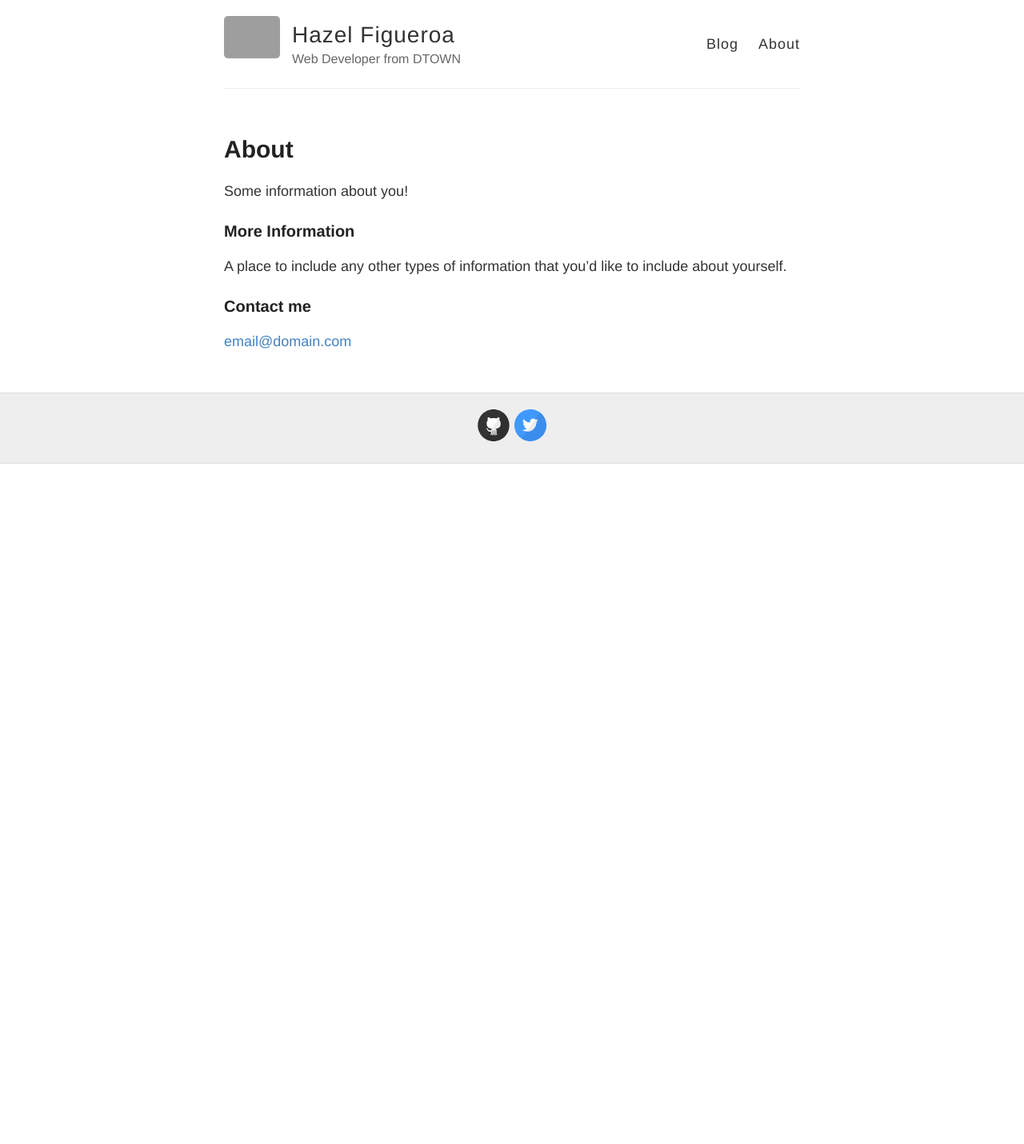
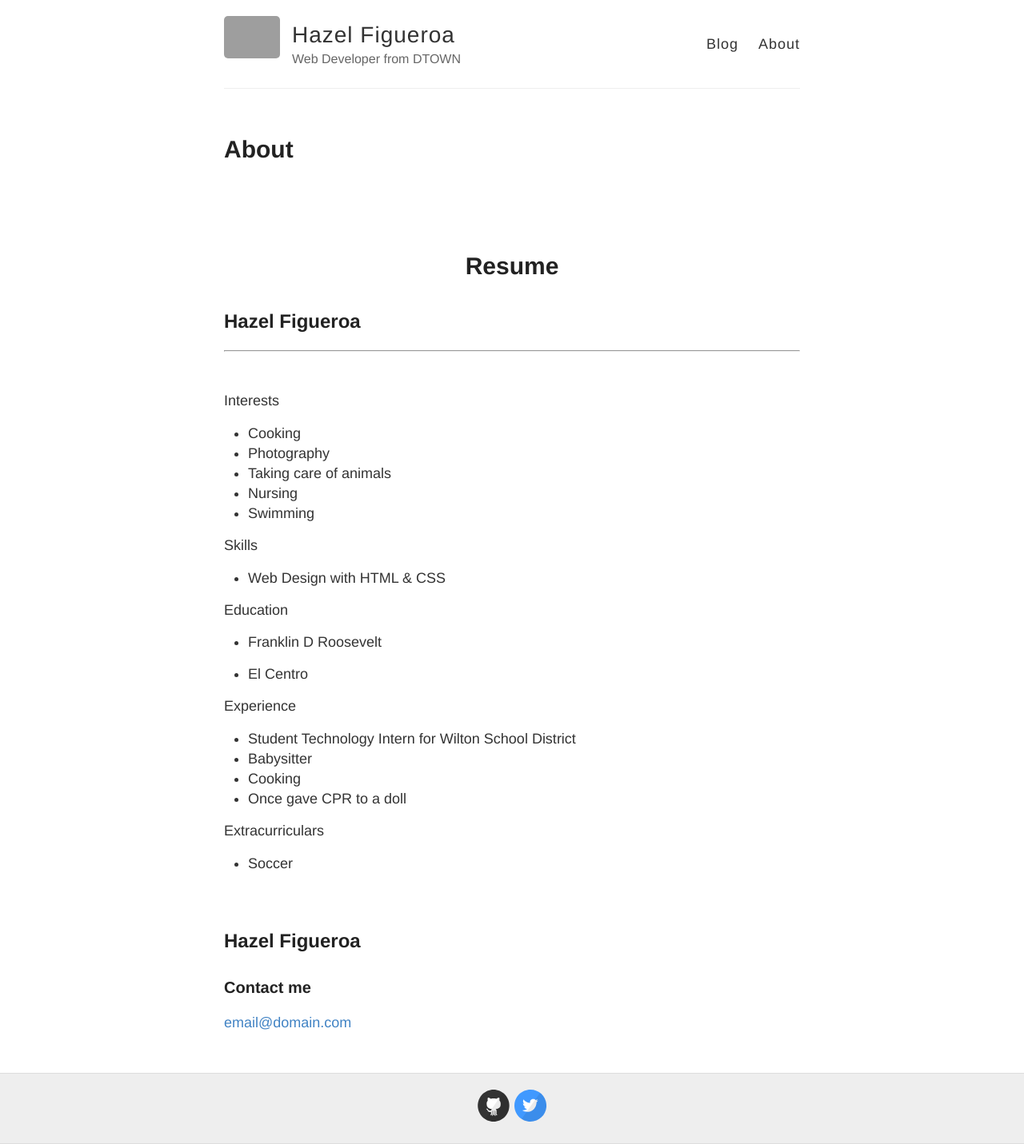
Before and after one commit to haazelv/haazelv.github.io, a Jekyll site: the page built from about.md, in a window 1280 px wide. Shown: the whole page at 80% size. Built offline with Jekyll 4.4.1, drawn with Linux system fonts in a browser that asks for light colours; before the commit the page ends 900 px from its top, so only the background shows below that; grey boxes are pictures that could not be loaded.

Commit message:
Update about.md

```diff
--- a/about.md
+++ b/about.md
@@ -4,11 +4,47 @@ title: About
 permalink: /about/
 ---
 
-Some information about you!
-
-### More Information
-
-A place to include any other types of information that you'd like to include about yourself.
+<div id="header">&nbsp;</div>
+<div class="left">&nbsp;</div>
+<h1 class="left" style="text-align: center;">Resume</h1>
+<div class="stuff">
+<h2>Hazel Figueroa</h2>
+<hr /><br />
+<p class="head">Interests</p>
+<ul>
+<li>Cooking</li>
+<li>Photography</li>
+<li>Taking care of animals</li>
+<li>Nursing</li>
+<li>Swimming</li>
+</ul>
+<p class="head">Skills</p>
+<ul>
+<li>Web Design with HTML &amp; CSS</li>
+</ul>
+<p class="head">Education</p>
+<ul>
+<li>Franklin D Roosevelt</li>
+</ul>
+<ul>
+<li>El Centro</li>
+</ul>
+<p class="head">Experience</p>
+<ul>
+<li>Student Technology Intern for Wilton School District</li>
+<li>Babysitter</li>
+<li>Cooking</li>
+<li>Once gave CPR to a doll</li>
+</ul>
+<p class="head">Extracurriculars</p>
+<ul>
+<li>Soccer&nbsp;</li>
+</ul>
+</div>
+<div class="right">&nbsp;</div>
+<div id="footer">
+<h2 id="name">Hazel Figueroa</h2>
+</div>
 
 ### Contact me
 
```
